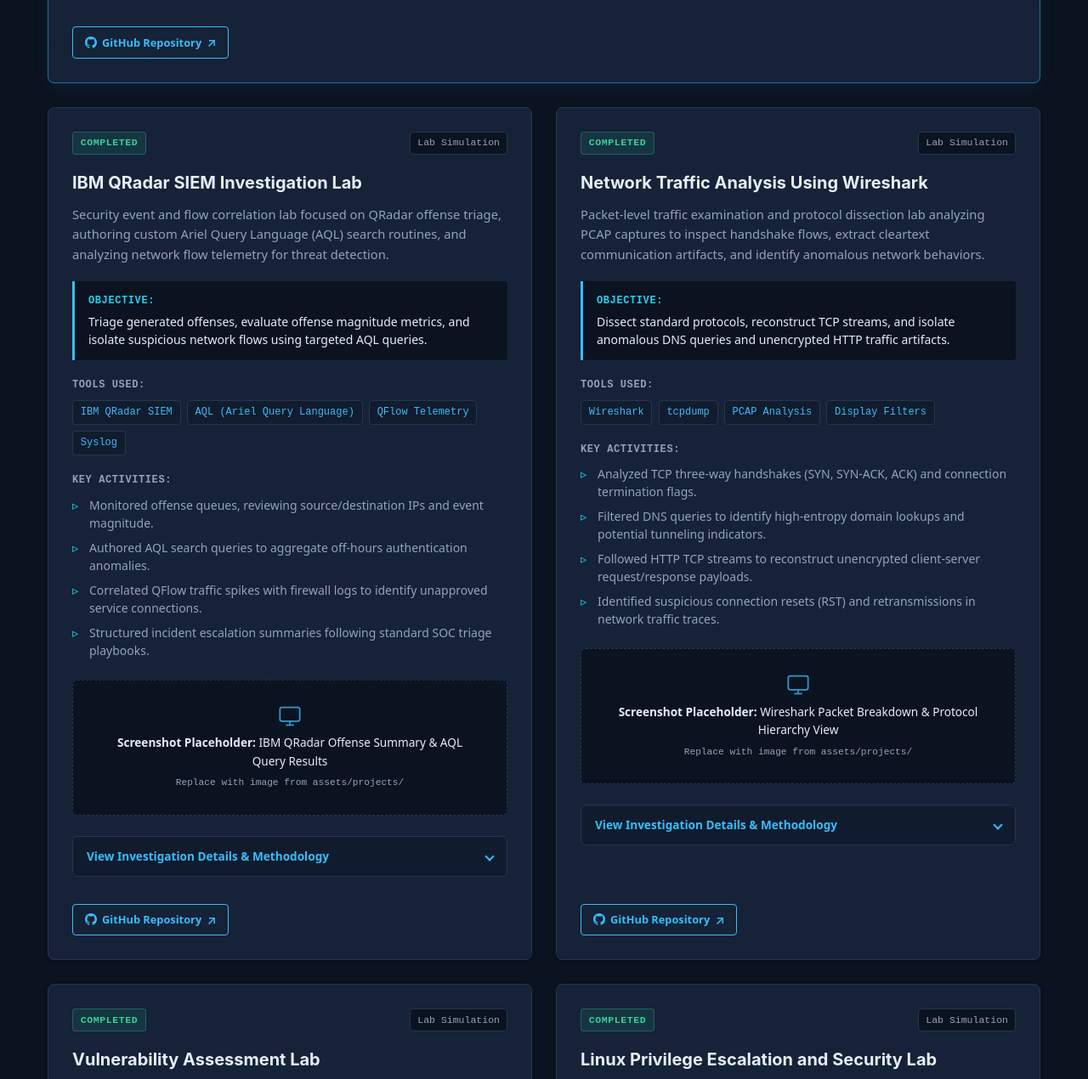
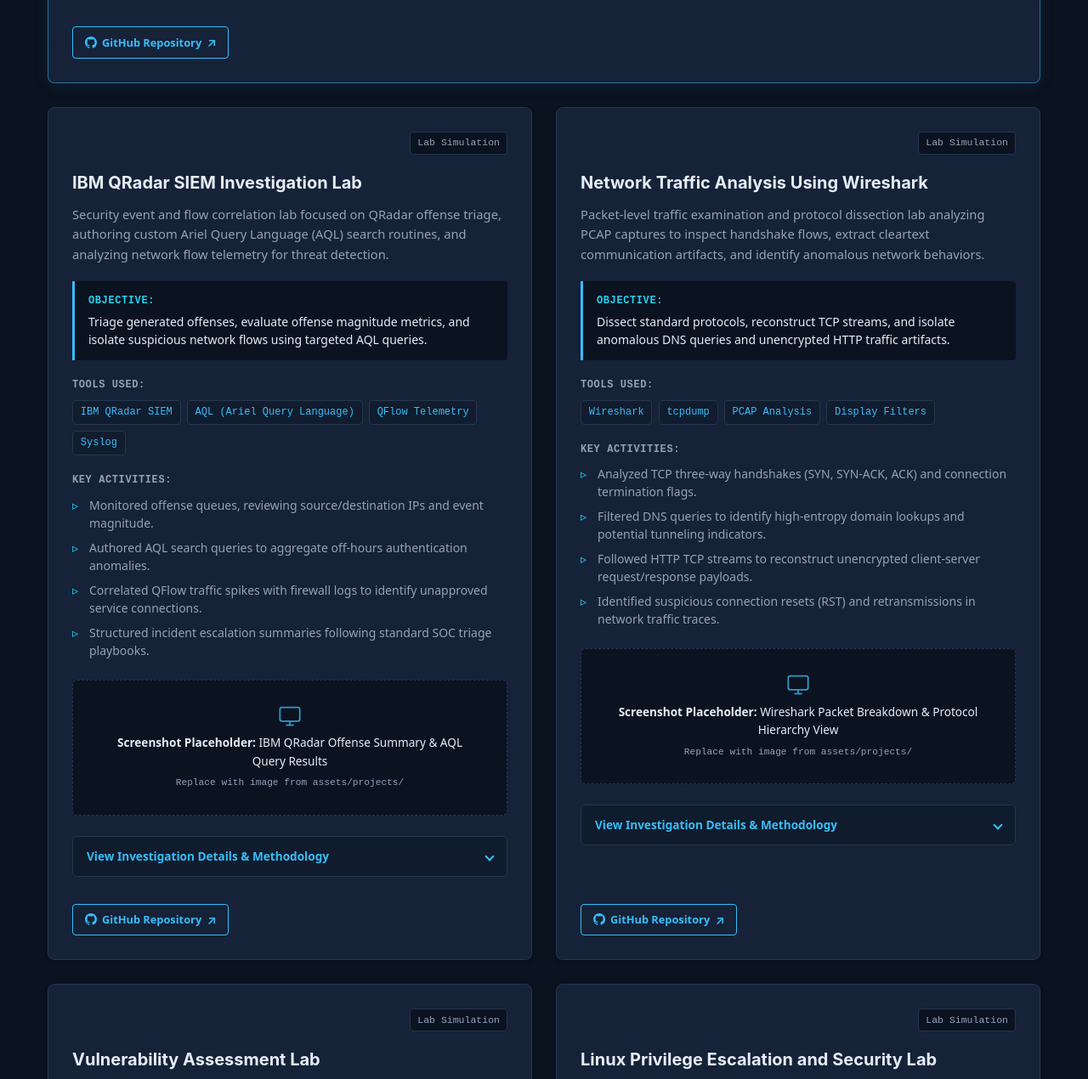
Before and after one commit to GNANAPRAKASH3131/soc-analyst-portfolio, a plain HTML site: page index.html in a window 1280 px wide. Shown: the part 3380-4650 px from the top of the page at 85% size. Drawn offline with Linux system fonts and the light colour scheme.

Commit message:
remove: remove redundant completed and status tags from cards

```diff
--- a/css/style.css
+++ b/css/style.css
@@ -862,6 +862,7 @@ header {
   padding: 0.2rem 0.5rem;
   border-radius: 4px;
   border: 1px solid var(--color-border);
+  margin-left: auto;
 }
 
 /* Project Body */
--- a/index.html
+++ b/index.html
@@ -295,10 +295,7 @@
           <!-- Project 1: Splunk (Featured / Prominent) -->
           <article class="card project-card project-featured" data-category="siem">
             <div class="project-header">
-              <div class="project-header-left">
-                <span class="project-tag-featured">★ Featured Lab</span>
-                <span class="project-status status-completed">Completed</span>
-              </div>
+              <span class="project-tag-featured">★ Featured Lab</span>
               <span class="project-env-tag">Lab Simulation</span>
             </div>
 
@@ -396,9 +393,6 @@
           <!-- Project 2: IBM QRadar SIEM -->
           <article class="card project-card" data-category="siem">
             <div class="project-header">
-              <div class="project-header-left">
-                <span class="project-status status-completed">Completed</span>
-              </div>
               <span class="project-env-tag">Lab Simulation</span>
             </div>
 
@@ -492,9 +486,6 @@
           <!-- Project 3: Wireshark Network Traffic Analysis -->
           <article class="card project-card" data-category="network">
             <div class="project-header">
-              <div class="project-header-left">
-                <span class="project-status status-completed">Completed</span>
-              </div>
               <span class="project-env-tag">Lab Simulation</span>
             </div>
 
@@ -588,9 +579,6 @@
           <!-- Project 4: Vulnerability Assessment Lab -->
           <article class="card project-card" data-category="audit">
             <div class="project-header">
-              <div class="project-header-left">
-                <span class="project-status status-completed">Completed</span>
-              </div>
               <span class="project-env-tag">Lab Simulation</span>
             </div>
 
@@ -682,9 +670,6 @@
           <!-- Project 5: Linux Privilege Escalation and Security Lab -->
           <article class="card project-card" data-category="audit">
             <div class="project-header">
-              <div class="project-header-left">
-                <span class="project-status status-completed">Completed</span>
-              </div>
               <span class="project-env-tag">Lab Simulation</span>
             </div>
 
@@ -1120,7 +1105,6 @@
             <div class="case-card-header">
               <div class="case-badge-group">
                 <span class="case-number">CASE #01</span>
-                <span class="project-status status-completed">Simulated Lab</span>
               </div>
               <span class="case-domain-tag">Identity & Access Monitoring</span>
             </div>
@@ -1265,7 +1249,6 @@ LogonType=3 IpAddress=192.168.10.45 TargetOutboundUserName=finance_user03</code>
             <div class="case-card-header">
               <div class="case-badge-group">
                 <span class="case-number">CASE #02</span>
-                <span class="project-status status-completed">Simulated Lab</span>
               </div>
               <span class="case-domain-tag">Network Forensics & C2</span>
             </div>
@@ -1408,7 +1391,6 @@ data=aG9zdG5hbWU9REVWLVRFU1QmYWNjb3VudD1sYWJfdXNlciZpcD0xMC4wLjIuMTU=
             <div class="case-card-header">
               <div class="case-badge-group">
                 <span class="case-number">CASE #03</span>
-                <span class="project-status status-completed">Simulated Lab</span>
               </div>
               <span class="case-domain-tag">Perimeter & Reconnaissance</span>
             </div>
@@ -1549,7 +1531,6 @@ data=aG9zdG5hbWU9REVWLVRFU1QmYWNjb3VudD1sYWJfdXNlciZpcD0xMC4wLjIuMTU=
             <div class="case-card-header">
               <div class="case-badge-group">
                 <span class="case-number">CASE #04</span>
-                <span class="project-status status-completed">Simulated Lab</span>
               </div>
               <span class="case-domain-tag">Host Hardening & Privilege Audit</span>
             </div>
@@ -1712,7 +1693,6 @@ Oct 28 16:30:52 srv-linux-lab auditd[1042]: type=EXECVE msg=audit(1698510652.180
               <div class="timeline-card-header">
                 <div class="timeline-badge-group">
                   <span class="cert-category">Certification</span>
-                  <span class="cert-status status-completed">Completed</span>
                 </div>
                 <span class="timeline-org">Cisco Networking Academy</span>
               </div>
@@ -1743,7 +1723,6 @@ Oct 28 16:30:52 srv-linux-lab auditd[1042]: type=EXECVE msg=audit(1698510652.180
               <div class="timeline-card-header">
                 <div class="timeline-badge-group">
                   <span class="cert-category">Certification</span>
-                  <span class="cert-status status-completed">Completed</span>
                 </div>
                 <span class="timeline-org">Cisco Networking Academy</span>
               </div>
@@ -1773,7 +1752,6 @@ Oct 28 16:30:52 srv-linux-lab auditd[1042]: type=EXECVE msg=audit(1698510652.180
               <div class="timeline-card-header">
                 <div class="timeline-badge-group">
                   <span class="cert-category">Certification</span>
-                  <span class="cert-status status-completed">Completed</span>
                 </div>
                 <span class="timeline-org">IT Support & Systems</span>
               </div>
@@ -1804,7 +1782,6 @@ Oct 28 16:30:52 srv-linux-lab auditd[1042]: type=EXECVE msg=audit(1698510652.180
               <div class="timeline-card-header">
                 <div class="timeline-badge-group">
                   <span class="cert-category">Specialized Training</span>
-                  <span class="cert-status status-completed">Completed</span>
                 </div>
                 <span class="timeline-org">SOC Analyst Curriculum</span>
               </div>
@@ -1832,7 +1809,6 @@ Oct 28 16:30:52 srv-linux-lab auditd[1042]: type=EXECVE msg=audit(1698510652.180
               <div class="timeline-card-header">
                 <div class="timeline-badge-group">
                   <span class="cert-category">Practical Platforms</span>
-                  <span class="cert-status status-in-progress">Active Practice</span>
                 </div>
                 <span class="timeline-org">Blue Team Simulation</span>
               </div>
```
